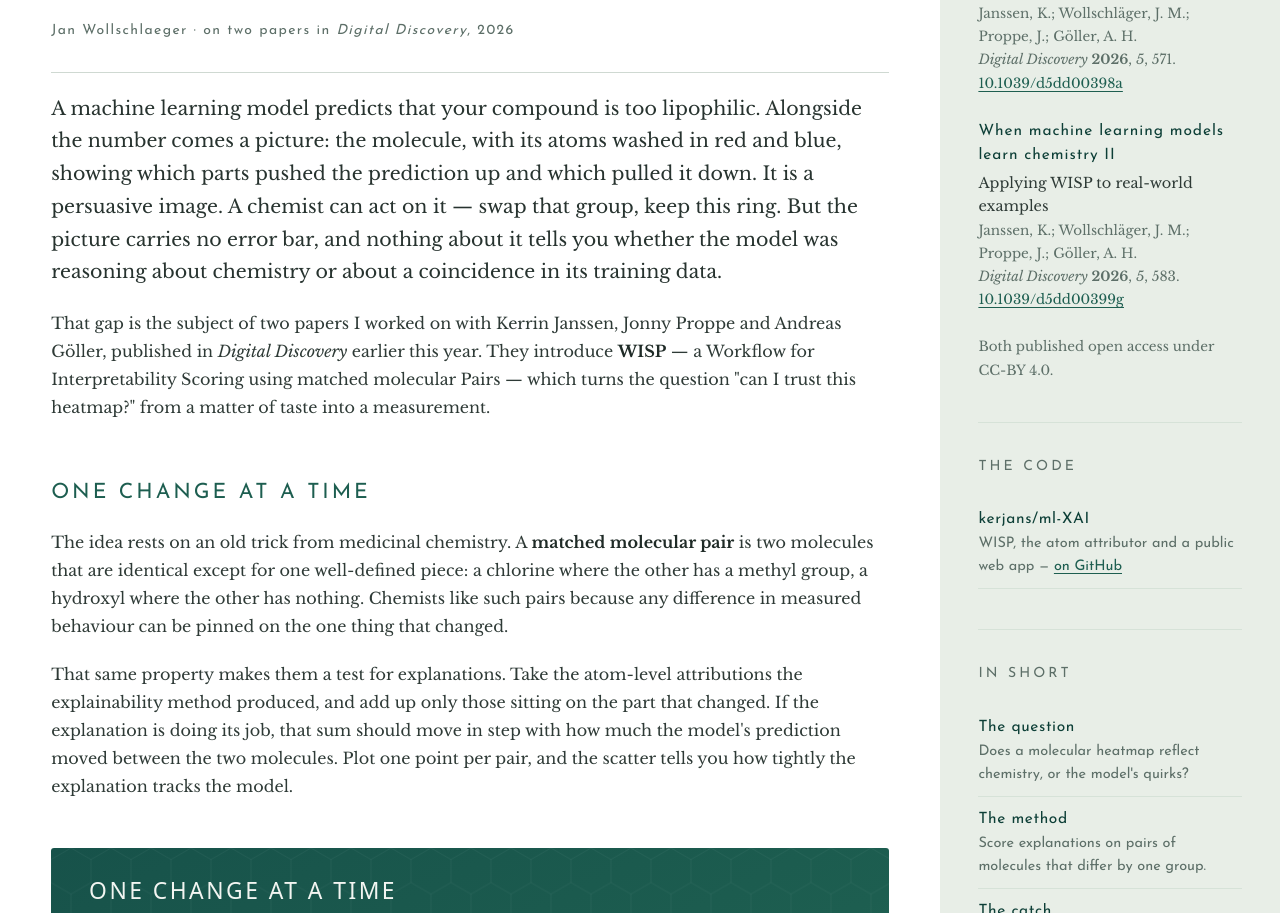
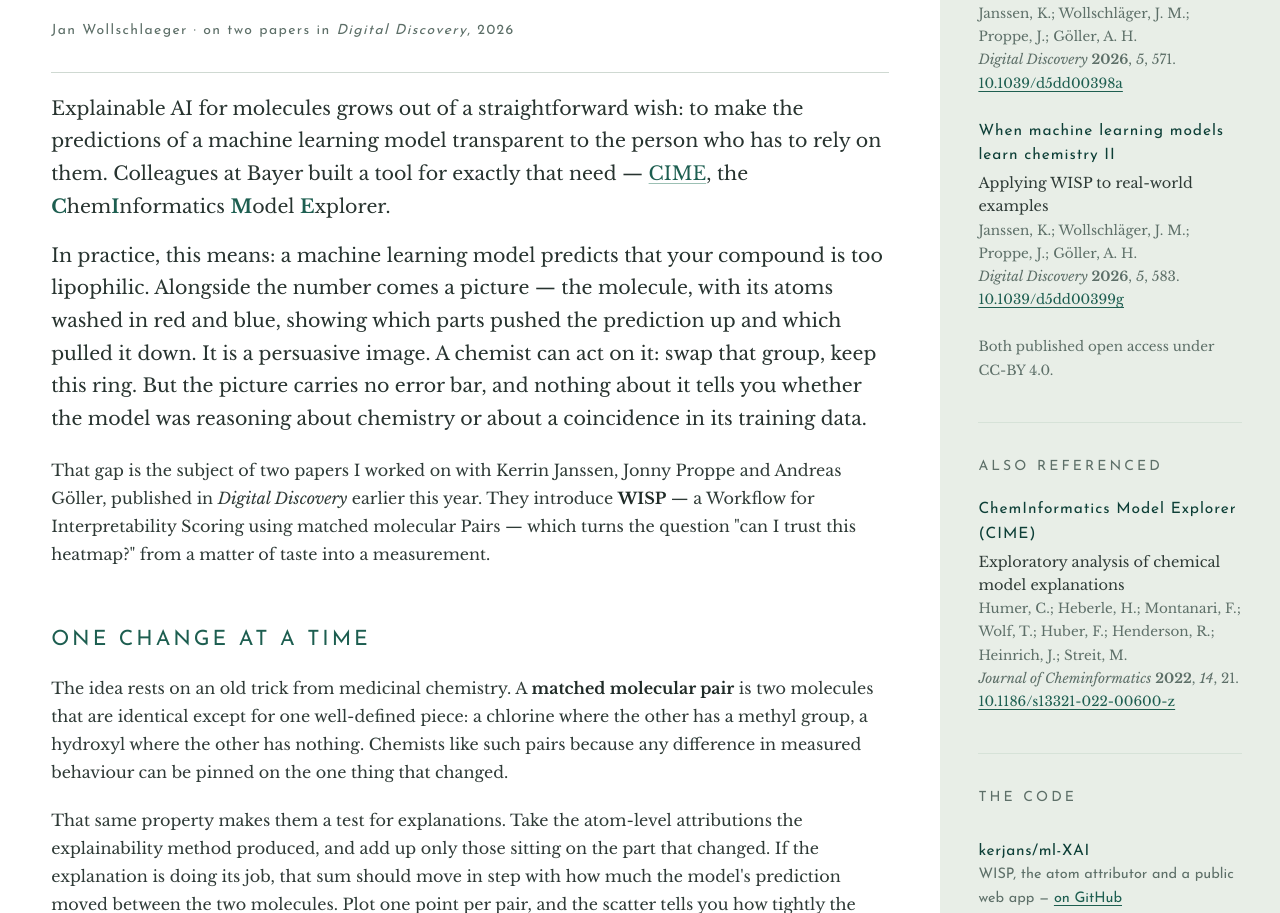
Before and after one commit to jmwoll/jmwoll.github.io, a plain HTML site: page index.html in a window 1280 px wide. Shown: the part 690-1603 px from the top of the page. Drawn offline with nearby package versions, Linux system fonts and the light colour scheme.

Commit message:
Frame the WISP story with CIME and cite it
Open story 01 by naming what explainable AI for molecules is for, and
credit the ChemInformatics Model Explorer that Bayer colleagues built
for that need, before the heatmap example. Link CIME to its DOI and
add the full citation to the sidebar under "Also referenced".

Co-Authored-By: Claude Opus 5 <noreply@anthropic.com>

```diff
--- a/index.html
+++ b/index.html
@@ -274,6 +274,10 @@
       line-height: 1.72;
       color: #27332f;
     }
+    .lede + .lede { margin-top: -4px; }
+
+    /* letters that spell out an acronym */
+    .acro b { font-weight: 700; color: var(--accent); }
 
     .story h3 {
       margin: 54px 0 16px;
@@ -515,11 +519,18 @@
       <p class="byline">Jan Wollschlaeger &middot; on two papers in <i>Digital Discovery</i>, 2026</p>
 
       <p class="lede">
-        A machine learning model predicts that your compound is too lipophilic. Alongside the number comes a
-        picture: the molecule, with its atoms washed in red and blue, showing which parts pushed the prediction
-        up and which pulled it down. It is a persuasive image. A chemist can act on it — swap that group, keep
-        this ring. But the picture carries no error bar, and nothing about it tells you whether the model was
-        reasoning about chemistry or about a coincidence in its training data.
+        Explainable AI for molecules grows out of a straightforward wish: to make the predictions of a machine
+        learning model transparent to the person who has to rely on them. Colleagues at Bayer built a tool for
+        exactly that need — <a href="https://doi.org/10.1186/s13321-022-00600-z">CIME</a>, the
+        <span class="acro"><b>C</b>hem<b>I</b>nformatics <b>M</b>odel <b>E</b>xplorer</span>.
+      </p>
+
+      <p class="lede">
+        In practice, this means: a machine learning model predicts that your compound is too lipophilic. Alongside
+        the number comes a picture — the molecule, with its atoms washed in red and blue, showing which parts
+        pushed the prediction up and which pulled it down. It is a persuasive image. A chemist can act on it: swap
+        that group, keep this ring. But the picture carries no error bar, and nothing about it tells you whether
+        the model was reasoning about chemistry or about a coincidence in its training data.
       </p>
 
       <p>
@@ -674,6 +685,20 @@
         </p>
         <p class="paper">
           <span>Both published open access under CC-BY 4.0.</span>
+        </p>
+      </section>
+
+      <section>
+        <h4>Also referenced</h4>
+        <p class="paper">
+          <em>ChemInformatics Model Explorer (CIME)</em>
+          Exploratory analysis of chemical model explanations<br>
+          <span>
+            Humer, C.; Heberle, H.; Montanari, F.; Wolf, T.; Huber, F.;
+            Henderson, R.; Heinrich, J.; Streit, M.<br>
+            <i>Journal of Cheminformatics</i> <b>2022</b>, <i>14</i>, 21.<br>
+            <a href="https://doi.org/10.1186/s13321-022-00600-z">10.1186/s13321-022-00600-z</a>
+          </span>
         </p>
       </section>
 
```
